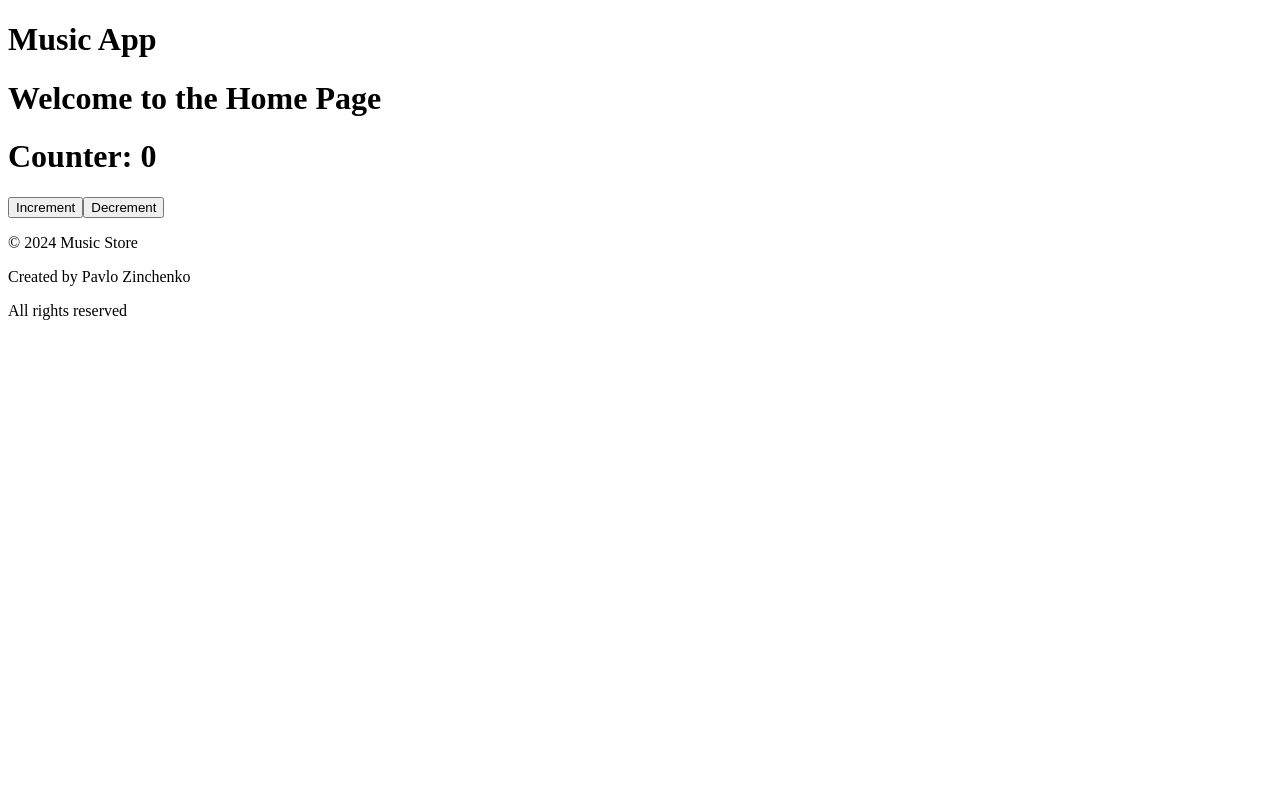
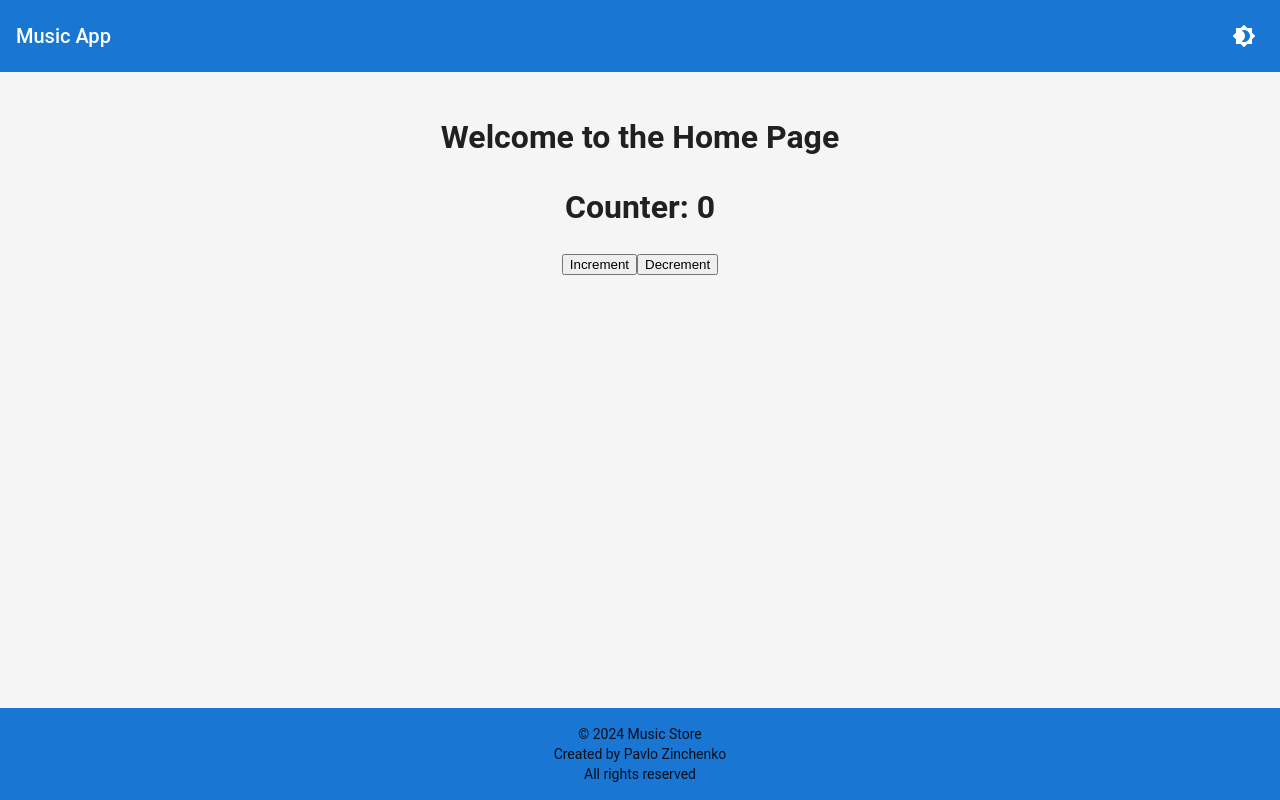
Before and after one commit to pavlo-zinchenko/ModusX-TestTask-Artists, a React (Vite) app in the folder app/frontend/: page / in a window 1280 px wide. Built offline with nearby package versions, Linux system fonts and the light colour scheme.

Commit message:
Update header and footer components, add theme controller

```diff
--- a/app/frontend/src/components/Footer.jsx
+++ b/app/frontend/src/components/Footer.jsx
@@ -1,9 +1,21 @@
+import React from 'react';
+import { Box, Typography } from '@mui/material';
+
 export default function Footer() {
   return (
-    <footer>
-      <p>&copy; 2024 Music Store</p>
-      <p>Created by Pavlo Zinchenko</p>
-      <p>All rights reserved</p>
-    </footer>
+    <Box
+      component="footer"
+      sx={{
+        backgroundColor: 'primary.main',
+        color: 'primary.text',
+        textAlign: 'center',
+        py: 2,
+        mt: 'auto',
+      }}
+    >
+      <Typography variant="body2">&copy; 2024 Music Store</Typography>
+      <Typography variant="body2">Created by Pavlo Zinchenko</Typography>
+      <Typography variant="body2">All rights reserved</Typography>
+    </Box>
   );
 }
--- a/app/frontend/src/components/Header.jsx
+++ b/app/frontend/src/components/Header.jsx
@@ -1,7 +1,33 @@
+import React from 'react';
+import { Box, Typography, IconButton } from '@mui/material';
+import { Brightness4, Brightness7 } from '@mui/icons-material';
+import { useTheme } from '@mui/material/styles';
+import { useDispatch } from 'react-redux';
+import { toggleTheme } from '../redux/slices/themeSlice';
+
 export default function Header() {
+  const theme = useTheme();
+  const dispatch = useDispatch();
+
   return (
-    <header>
-      <h1>Music App</h1>
-    </header>
+    <Box
+      component="header"
+      sx={{
+        backgroundColor: 'primary.main',
+        color: 'white',
+        display: 'flex',
+        justifyContent: 'space-between',
+        alignItems: 'center',
+        p: 2,
+      }}
+    >
+      <Typography variant="h6">Music App</Typography>
+      <IconButton
+        sx={{ color: 'white' }}
+        onClick={() => dispatch(toggleTheme())}
+      >
+        {theme.palette.mode === 'dark' ? <Brightness7 /> : <Brightness4 />}
+      </IconButton>
+    </Box>
   );
 }
--- a/app/frontend/src/main.jsx
+++ b/app/frontend/src/main.jsx
@@ -1,21 +1,31 @@
 import { StrictMode } from 'react';
 import { createRoot } from 'react-dom/client';
 import { BrowserRouter } from 'react-router-dom';
-import { Provider } from 'react-redux';
+import { Provider, useSelector } from 'react-redux';
 import { store } from './redux/store';
-import { ThemeProvider } from '@mui/material/styles';
+import { ThemeProvider, CssBaseline } from '@mui/material';
 import App from './App.jsx';
-import theme from './theme';
+import getTheme from './theme';
 import './index.css';
+
+function ThemedApp() {
+  const mode = useSelector((state) => state.theme.mode);
+  const theme = getTheme(mode);
+
+  return (
+    <ThemeProvider theme={theme}>
+      <CssBaseline />
+      <BrowserRouter>
+        <App />
+      </BrowserRouter>
+    </ThemeProvider>
+  );
+}
 
 createRoot(document.getElementById('root')).render(
   <StrictMode>
     <Provider store={store}>
-      <ThemeProvider theme={theme}>
-        <BrowserRouter>
-          <App />
-        </BrowserRouter>
-      </ThemeProvider>
+      <ThemedApp />
     </Provider>
   </StrictMode>
 );
--- a/app/frontend/src/pages/HomePage.jsx
+++ b/app/frontend/src/pages/HomePage.jsx
@@ -1,18 +1,19 @@
-import Header from "../components/Header";
-import Footer from "../components/Footer";
-import { useSelector, useDispatch } from "react-redux";
+import React from 'react';
+import Header from '../components/Header';
+import Footer from '../components/Footer';
+import { useSelector, useDispatch } from 'react-redux';
 
 export default function HomePage() {
   const count = useSelector((state) => state.counter.value);
   const dispatch = useDispatch();
 
-  const increment = () => ({ type: "counter/increment" });
-  const decrement = () => ({ type: "counter/decrement" });
+  const increment = () => ({ type: 'counter/increment' });
+  const decrement = () => ({ type: 'counter/decrement' });
 
   return (
-    <>
+    <div style={{ display: 'flex', flexDirection: 'column', minHeight: '100vh' }}>
       <Header />
-      <main>
+      <main style={{ flexGrow: 1, padding: '20px', textAlign: 'center' }}>
         <h1>Welcome to the Home Page</h1>
         <div>
           <h1>Counter: {count}</h1>
@@ -21,6 +22,6 @@ export default function HomePage() {
         </div>
       </main>
       <Footer />
-    </>
+    </div>
   );
 }
--- /dev/null
+++ b/app/frontend/src/redux/slices/themeSlice.js
@@ -0,0 +1,19 @@
+import { createSlice } from '@reduxjs/toolkit';
+
+const initialState = {
+  mode: 'light',
+};
+
+export const themeSlice = createSlice({
+  name: 'theme',
+  initialState,
+  reducers: {
+    toggleTheme: (state) => {
+      state.mode = state.mode === 'light' ? 'dark' : 'light';
+    },
+  },
+});
+
+export const { toggleTheme } = themeSlice.actions;
+
+export default themeSlice.reducer;
--- a/app/frontend/src/redux/store.js
+++ b/app/frontend/src/redux/store.js
@@ -1,9 +1,11 @@
 import { configureStore } from '@reduxjs/toolkit';
 import counterReducer from './slices/counterSlice';
+import themeReducer from './slices/themeSlice';
 
 export const store = configureStore({
   reducer: {
     counter: counterReducer,
+    theme: themeReducer,
   },
 });
 
--- a/app/frontend/src/theme.js
+++ b/app/frontend/src/theme.js
@@ -1,15 +1,20 @@
 import { createTheme } from '@mui/material/styles';
 
-const theme = createTheme({
+export default function getTheme(mode) {
+  return createTheme({
     palette: {
+      mode: mode,
       primary: {
         main: '#1976d2',
+        contrastText: '#fff',
       },
       secondary: {
         main: '#dc004e',
+        contrastText: '#fff',
       },
       background: {
-      default: '#f5f5f5',
+        default: mode === 'light' ? '#f5f5f5' : '#121212',
+        paper: mode === 'light' ? '#ffffff' : '#1e1e1e',
       },
     },
     typography: {
@@ -30,5 +35,4 @@ const theme = createTheme({
       },
     },
   });
-
-export default theme;
+}
```
Lines whose indentation alone changed are shown as unchanged.
